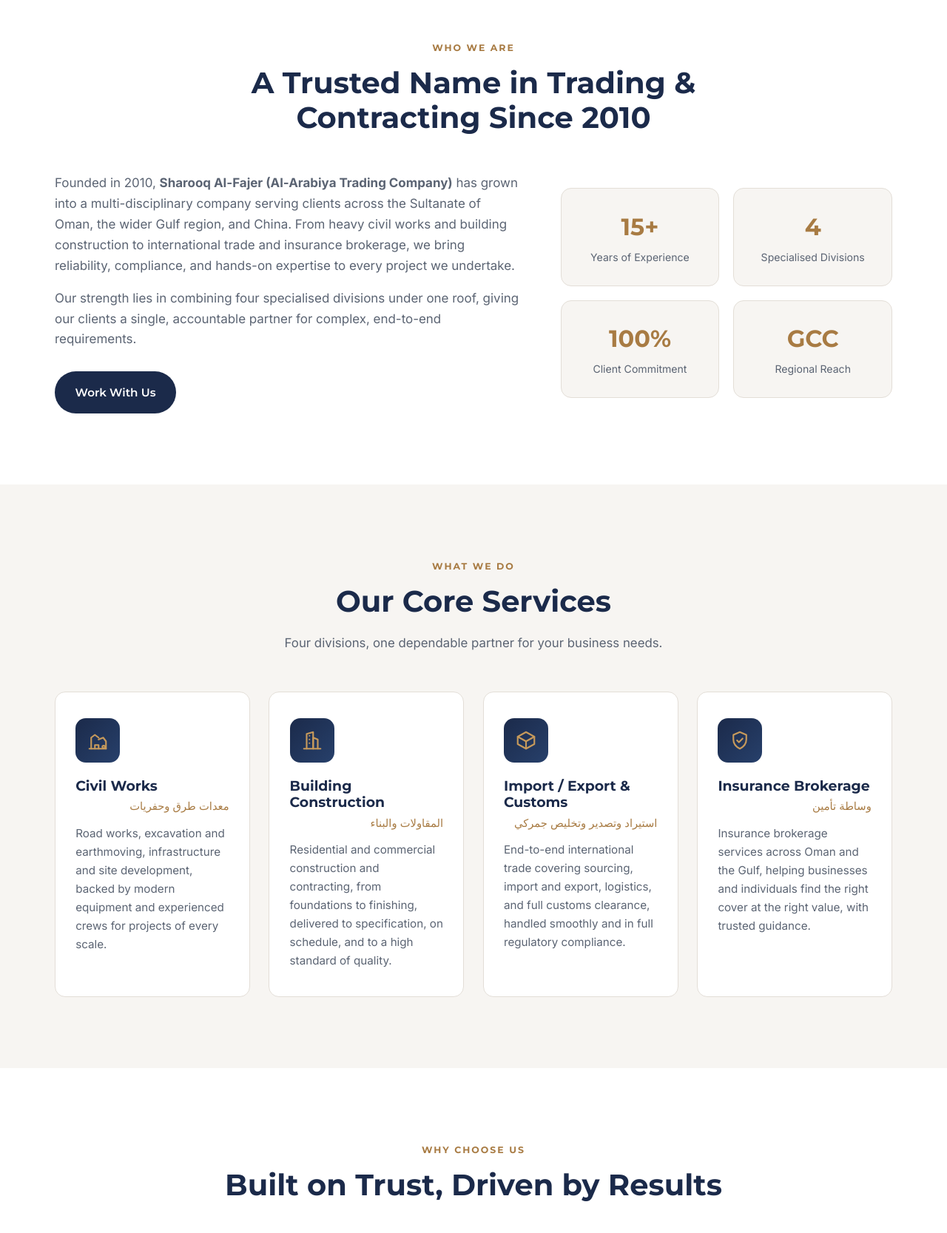
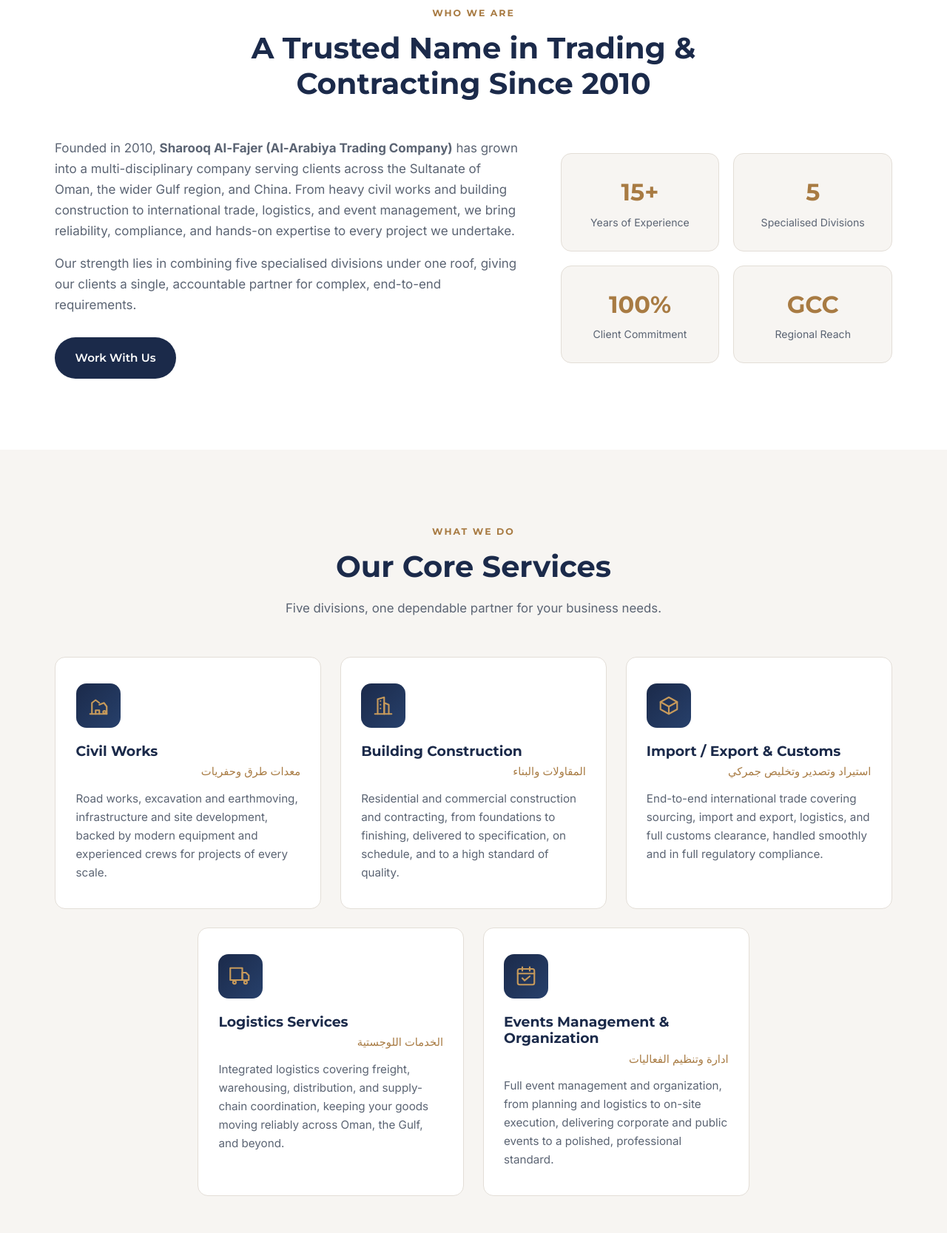
Before and after one commit to LumberJ4Ck/sharooq-alfajer, a plain HTML site: page index.html in a window 1280 px wide. Shown: the part 893-2560 px from the top of the page at 74% size. Drawn offline with Linux system fonts and the light colour scheme.

Commit message:
Add files via upload

```diff
--- a/assets/css/styles.css
+++ b/assets/css/styles.css
@@ -139,7 +139,12 @@
   border: 1px solid rgba(199,154,91,.5); border-radius: 50px;
   padding: .45rem 1.1rem; margin-bottom: 1.6rem;
 }
-.hero-title { color: #fff; font-size: clamp(2.1rem, 5.2vw, 3.7rem); font-weight: 800; letter-spacing: -.5px; margin-bottom: 1.1rem; }
+.hero-logo-wrap {
+  display: inline-block; background: #fff;
+  border-radius: 18px; padding: 1.6rem 2.2rem;
+  margin-bottom: 1.4rem; box-shadow: var(--shadow-lg);
+}
+.hero-logo { height: clamp(96px, 15vw, 168px); width: auto; }
 .hero-lead { font-size: clamp(1rem, 2vw, 1.22rem); color: rgba(255,255,255,.82); max-width: 640px; margin-bottom: 2rem; }
 .hero-actions { display: flex; flex-wrap: wrap; gap: 1rem; margin-bottom: 3rem; }
 .hero-badges { display: flex; flex-wrap: wrap; gap: 2.6rem; padding-top: 1.8rem; border-top: 1px solid rgba(255,255,255,.14); }
@@ -174,8 +179,9 @@
 .about-stats span { font-size: .88rem; color: var(--muted); }
 
 /* ---------- Services ---------- */
-.cards { display: grid; grid-template-columns: repeat(4, 1fr); gap: 1.6rem; }
+.cards { display: flex; flex-wrap: wrap; justify-content: center; gap: 1.6rem; }
 .card {
+  flex: 1 1 300px; max-width: 360px;
   background: var(--white); border: 1px solid var(--line);
   border-radius: var(--radius); padding: 2.2rem 1.7rem;
   transition: transform .3s var(--ease), box-shadow .3s, border-color .3s;
@@ -284,7 +290,6 @@
 /* ---------- Responsive ---------- */
 @media (max-width: 980px) {
   .about-grid { grid-template-columns: 1fr; gap: 2.5rem; }
-  .cards { grid-template-columns: repeat(2, 1fr); }
   .why-grid { grid-template-columns: repeat(2, 1fr); }
   .contact-grid { grid-template-columns: 1fr; }
   .footer-inner { grid-template-columns: 1fr 1fr; }
@@ -312,7 +317,7 @@
 }
 
 @media (max-width: 540px) {
-  .cards, .why-grid, .footer-inner, .form-row, .about-stats { grid-template-columns: 1fr; }
+  .why-grid, .footer-inner, .form-row, .about-stats { grid-template-columns: 1fr; }
   .brand-text small { display: none; }
   .hero-actions .btn { flex: 1; }
   .contact-info, .contact-form { padding: 1.8rem 1.4rem; }
--- a/index.html
+++ b/index.html
@@ -4,12 +4,12 @@
   <meta charset="UTF-8" />
   <meta name="viewport" content="width=device-width, initial-scale=1.0" />
   <title>Sharooq Al-Fajer | Al-Arabiya Trading Company</title>
-  <meta name="description" content="Sharooq Al-Fajer (Al-Arabiya Trading Company), established 2010. Civil works, building construction, import/export &amp; customs clearance, and insurance brokerage across Oman, the Gulf, and China." />
+  <meta name="description" content="Sharooq Al-Fajer (Al-Arabiya Trading Company), established 2010. Civil works, building construction, import/export &amp; customs clearance, logistics services, and event management across Oman, the Gulf, and China." />
   <meta name="theme-color" content="#1B2A4A" />
 
   <!-- Open Graph -->
   <meta property="og:title" content="Sharooq Al-Fajer | Al-Arabiya Trading Company" />
-  <meta property="og:description" content="Civil works, building construction, import/export &amp; customs clearance, and insurance brokerage across Oman, the Gulf, and China. Established 2010." />
+  <meta property="og:description" content="Civil works, building construction, import/export &amp; customs clearance, logistics services, and event management across Oman, the Gulf, and China. Established 2010." />
   <meta property="og:type" content="website" />
   <meta property="og:image" content="assets/img/logo.png" />
 
@@ -58,10 +58,12 @@
       <div class="hero-overlay"></div>
       <div class="container hero-inner">
         <p class="hero-eyebrow">Established 2010 &middot; 15+ years of trusted service</p>
-        <h1 class="hero-title">Building &amp; Trading Excellence<br />Across Oman, the Gulf &amp; China</h1>
+        <div class="hero-logo-wrap">
+          <img src="assets/img/logo.png" alt="Sharooq Al-Fajer — Al-Arabiya Trading Company" class="hero-logo" />
+        </div>
         <p class="hero-lead">
           Sharooq Al-Fajer (Al-Arabiya Trading Company) delivers civil works, construction,
-          international trade, and insurance solutions under one trusted name.
+          international trade, logistics, and event management under one trusted name.
         </p>
         <div class="hero-actions">
           <a href="#services" class="btn btn-accent">Our Services</a>
@@ -69,7 +71,7 @@
         </div>
         <ul class="hero-badges">
           <li><strong>2010</strong><span>Year Established</span></li>
-          <li><strong>04</strong><span>Core Divisions</span></li>
+          <li><strong>05</strong><span>Core Divisions</span></li>
           <li><strong>Oman, Gulf &amp; China</strong><span>Operating Region</span></li>
         </ul>
       </div>
@@ -88,11 +90,11 @@
               Founded in 2010, <strong>Sharooq Al-Fajer (Al-Arabiya Trading Company)</strong> has grown
               into a multi-disciplinary company serving clients across the Sultanate of Oman, the
               wider Gulf region, and China. From heavy civil works and building construction to international
-              trade and insurance brokerage, we bring reliability, compliance, and hands-on expertise
+              trade, logistics, and event management, we bring reliability, compliance, and hands-on expertise
               to every project we undertake.
             </p>
             <p>
-              Our strength lies in combining four specialised divisions under one roof, giving our
+              Our strength lies in combining five specialised divisions under one roof, giving our
               clients a single, accountable partner for complex, end-to-end requirements.
             </p>
             <a href="#contact" class="btn btn-primary">Work With Us</a>
@@ -103,7 +105,7 @@
               <span>Years of Experience</span>
             </li>
             <li>
-              <strong>4</strong>
+              <strong>5</strong>
               <span>Specialised Divisions</span>
             </li>
             <li>
@@ -125,7 +127,7 @@
         <div class="section-head reveal">
           <span class="kicker">What We Do</span>
           <h2>Our Core Services</h2>
-          <p class="section-sub">Four divisions, one dependable partner for your business needs.</p>
+          <p class="section-sub">Five divisions, one dependable partner for your business needs.</p>
         </div>
 
         <div class="cards">
@@ -183,19 +185,38 @@
             </p>
           </article>
 
-          <!-- Insurance Brokerage -->
+          <!-- Logistics Services -->
           <article class="card reveal">
             <div class="card-icon">
               <svg viewBox="0 0 24 24" fill="none" stroke="currentColor" stroke-width="1.7" stroke-linecap="round" stroke-linejoin="round" aria-hidden="true">
-                <path d="M12 3l7 3v5c0 4.5-3 8-7 10-4-2-7-5.5-7-10V6l7-3z" />
-                <path d="M9 12l2 2 4-4" />
+                <path d="M1 3h13v13H1z" />
+                <path d="M14 8h4l3 3v5h-7z" />
+                <circle cx="5.5" cy="18.5" r="1.6" />
+                <circle cx="17.5" cy="18.5" r="1.6" />
               </svg>
             </div>
-            <h3>Insurance Brokerage</h3>
-            <p class="card-arabic">وساطة تأمين</p>
+            <h3>Logistics Services</h3>
+            <p class="card-arabic">الخدمات اللوجستية</p>
             <p>
-              Insurance brokerage services across Oman and the Gulf, helping businesses and
-              individuals find the right cover at the right value, with trusted guidance.
+              Integrated logistics covering freight, warehousing, distribution, and supply-chain
+              coordination, keeping your goods moving reliably across Oman, the Gulf, and beyond.
+            </p>
+          </article>
+
+          <!-- Events Management -->
+          <article class="card reveal">
+            <div class="card-icon">
+              <svg viewBox="0 0 24 24" fill="none" stroke="currentColor" stroke-width="1.7" stroke-linecap="round" stroke-linejoin="round" aria-hidden="true">
+                <rect x="3" y="4" width="18" height="17" rx="2" />
+                <path d="M3 9h18M8 2v4M16 2v4" />
+                <path d="M8 14l2.5 2.5L16 12" />
+              </svg>
+            </div>
+            <h3>Events Management &amp; Organization</h3>
+            <p class="card-arabic">ادارة وتنظيم الفعاليات</p>
+            <p>
+              Full event management and organization, from planning and logistics to on-site
+              execution, delivering corporate and public events to a polished, professional standard.
             </p>
           </article>
         </div>
@@ -236,7 +257,7 @@
               <svg viewBox="0 0 24 24" fill="none" stroke="currentColor" stroke-width="1.7" stroke-linecap="round" stroke-linejoin="round" aria-hidden="true"><rect x="3" y="4" width="18" height="16" rx="2"/><path d="M3 9h18M8 14h2M14 14h2"/></svg>
             </div>
             <h3>End-to-End Service</h3>
-            <p>Four divisions under one roof for a single, accountable partner.</p>
+            <p>Five divisions under one roof for a single, accountable partner.</p>
           </div>
         </div>
       </div>
@@ -294,7 +315,8 @@
                   <option>Civil Works</option>
                   <option>Building Construction</option>
                   <option>Import / Export &amp; Customs Clearance</option>
-                  <option>Insurance Brokerage</option>
+                  <option>Logistics Services</option>
+                  <option>Events Management &amp; Organization</option>
                   <option>Other</option>
                 </select>
               </div>
@@ -316,7 +338,7 @@
     <div class="container footer-inner">
       <div class="footer-brand">
         <img src="assets/img/logo.png" alt="Sharooq Al-Fajer logo" class="footer-logo" />
-        <p>Sharooq Al-Fajer delivers construction, trade, and insurance solutions across Oman, the Gulf, and China since 2010.</p>
+        <p>Sharooq Al-Fajer delivers construction, trade, logistics, and event management across Oman, the Gulf, and China since 2010.</p>
       </div>
       <nav class="footer-nav" aria-label="Footer">
         <h4>Quick Links</h4>
```
